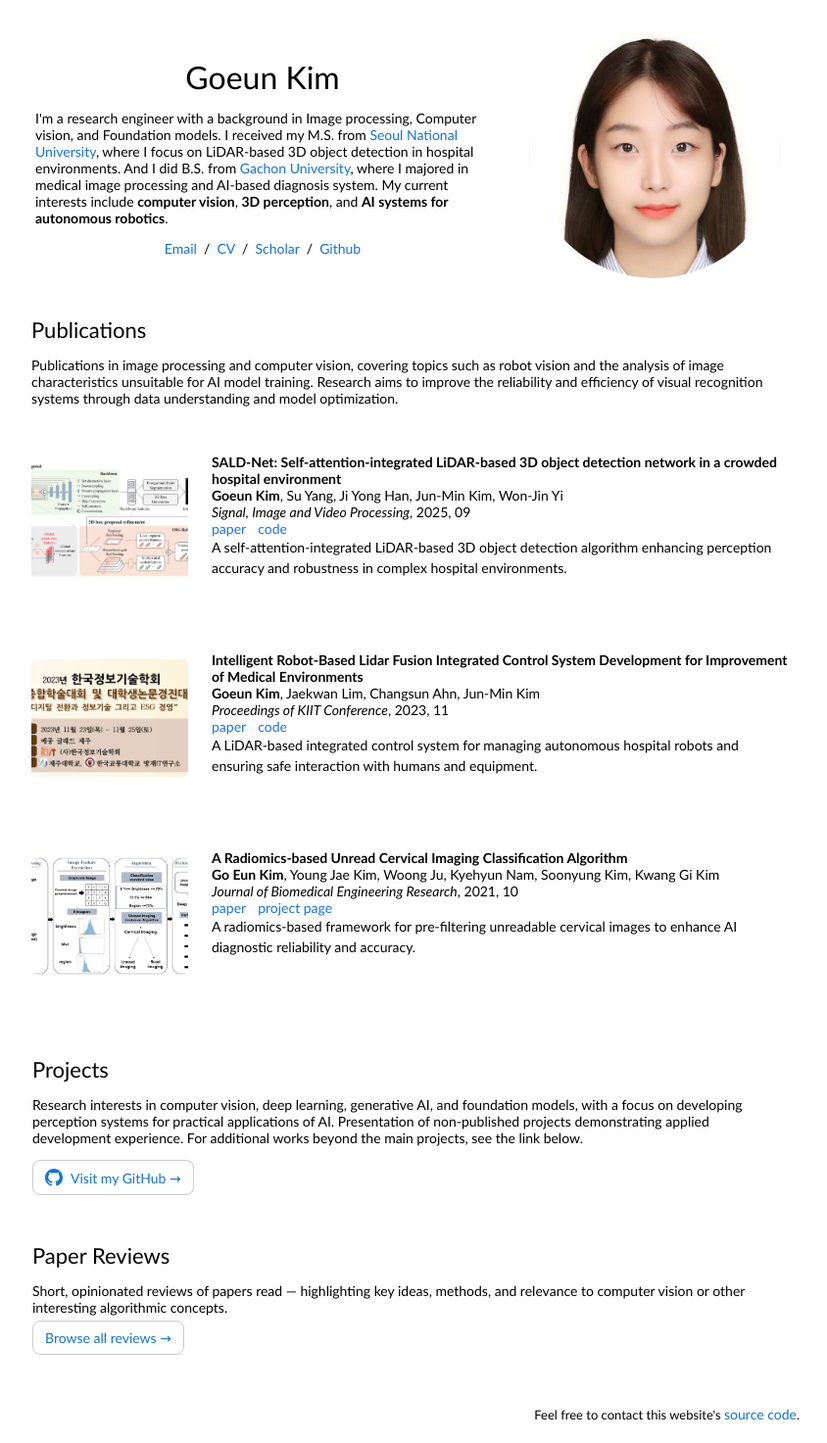
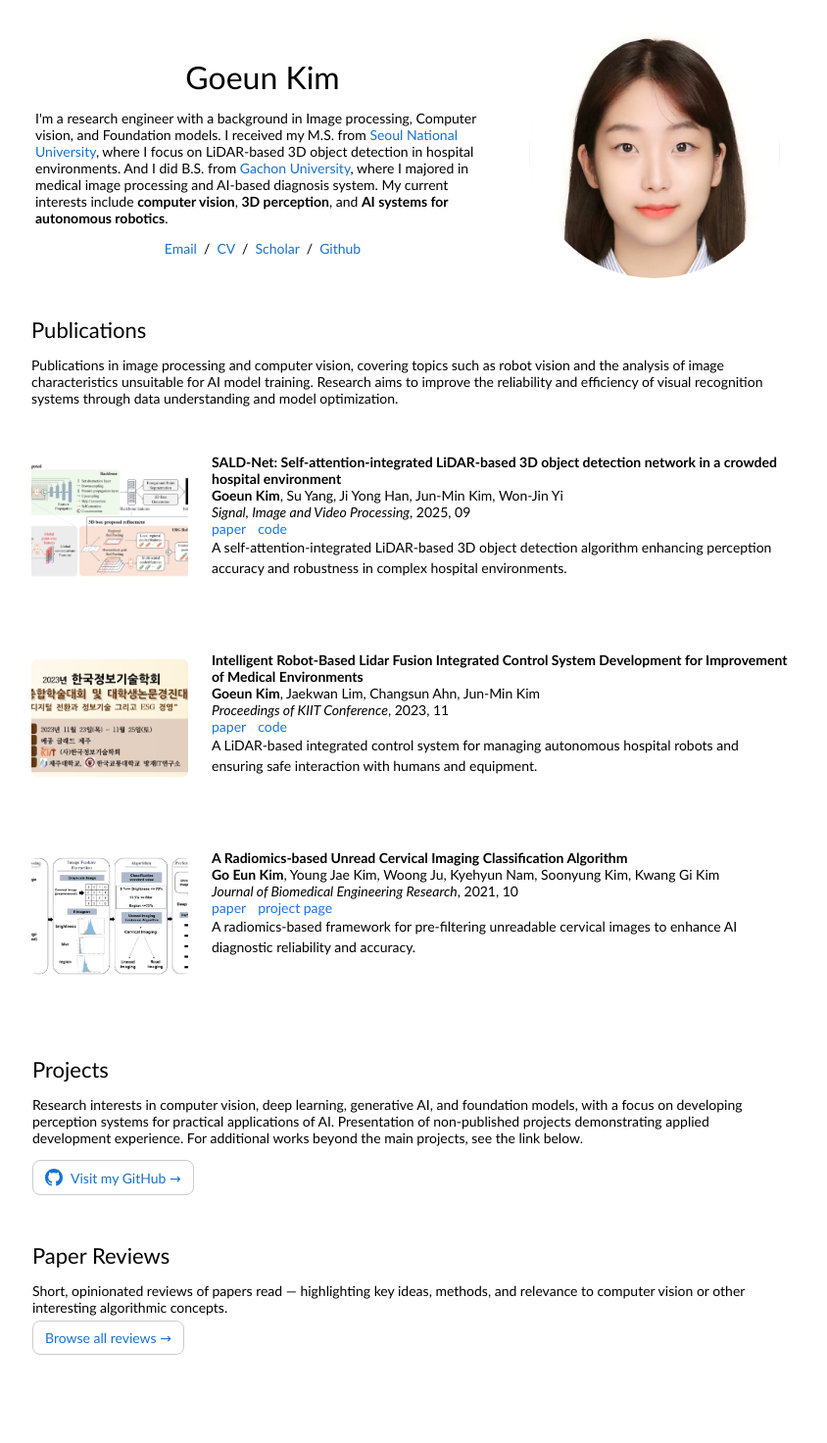
Before and after one commit to Groovy52/Groovy52.github.io, a Jekyll site: the page built from index.html, in a window 1280 px wide. Shown: the whole page at 98% size, without its empty margins (224-1068 px from the left). Built offline with Jekyll 4.4.1, drawn with Linux system fonts in a browser that asks for light colours; after the commit the page ends 1413 px from its top, so only the background shows below that.

Commit message:
Update index.html

```diff
--- a/index.html
+++ b/index.html
@@ -203,19 +203,6 @@
 		    </td>
 		  </tr>
 
-  </tbody></table>
-          <table style="width:100%;border:0px;border-spacing:0px;border-collapse:separate;margin-right:auto;margin-left:auto;"><tbody>
-            <tr>
-              <td style="padding:0px">
-                <br>
-                <p style="text-align:right;font-size:small;">
-                  Feel free to contact this website's <a href="https://github.com/Groovy52/">source code</a>.
-                </p>
-              </td>
-            </tr>
-          </tbody></table>
-        </td>
-      </tr>
     </table>
   </body>
 </html>
```
